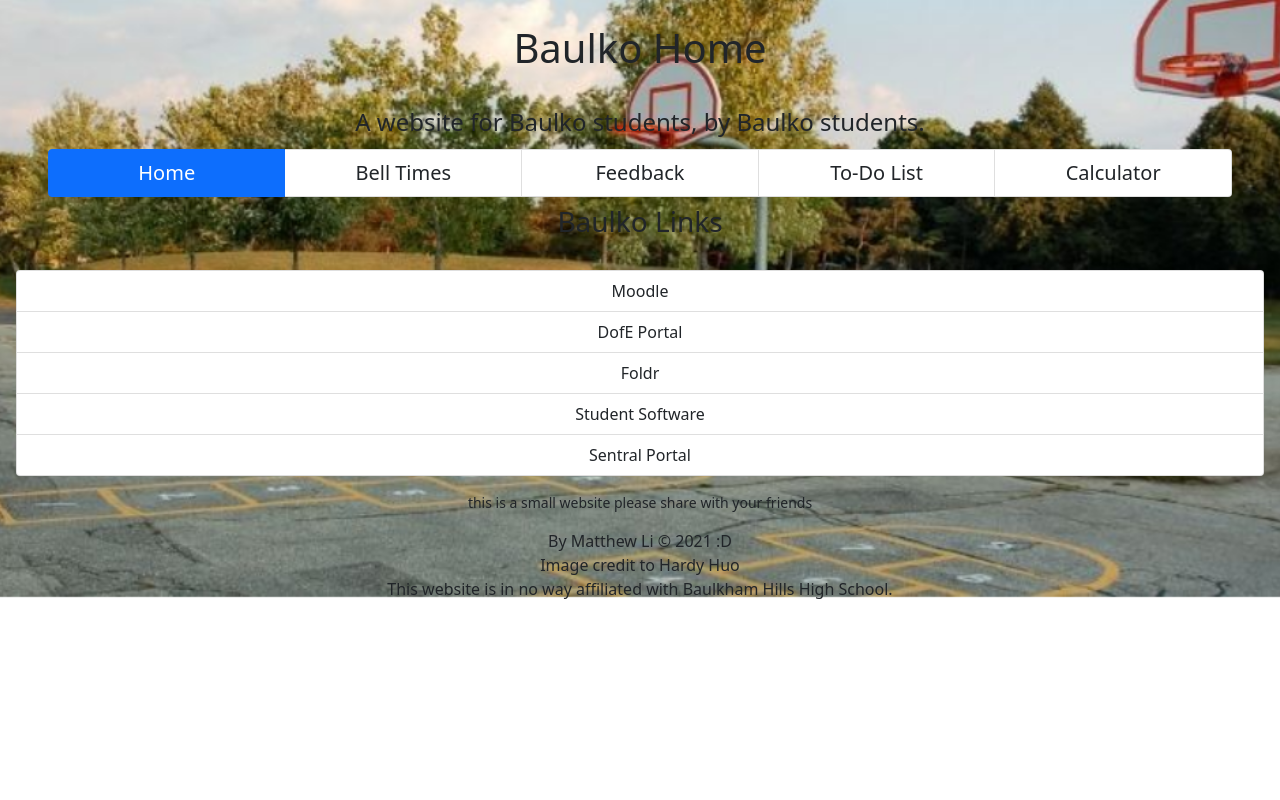
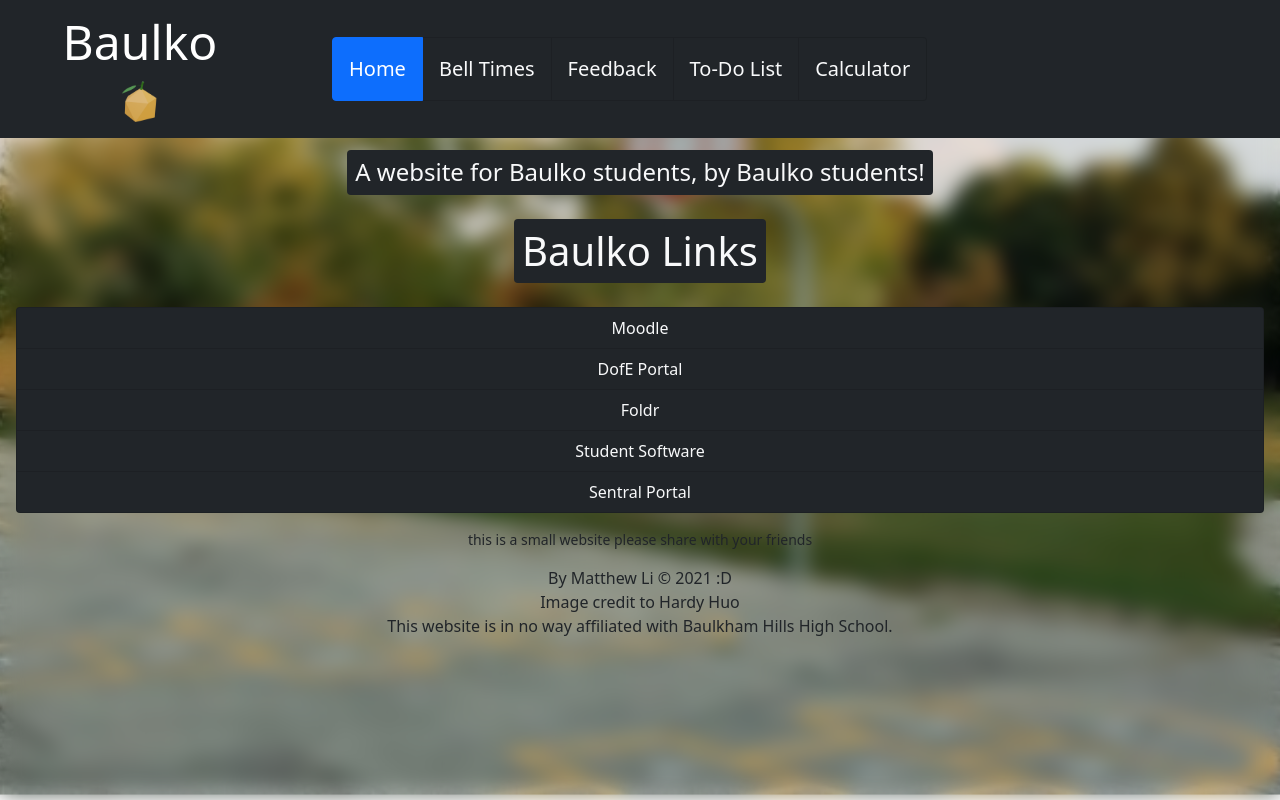
Before and after one commit to circles-png/baulkowebapp, a PHP site: page / in a window 1280 px wide. Run offline with PHP 8.4, Linux system fonts and the light colour scheme.

Commit message:
new look haha

```diff
--- a/global.css
+++ b/global.css
@@ -1,6 +1,23 @@
 body {
-    background-image: url("images/court_image.png");
-    background-position: center center;
-    background-repeat: no-repeat;
-    background-size: cover;
+  padding-top: 150px;
+  height: 100%;
+  width: 100%;
+  background-image: url("images/court_image.png");
+  background-position: center center;
+  background-repeat: no-repeat;
+  background-size: cover;
+  -webkit-backdrop-filter: blur(10px);
+  backdrop-filter: blur(10px);
 }
+
+html {
+  height: 100%;
+}
+
+img#orange {
+  width: 18%;
+}
+
+* {
+  box-sizing: border-box;
+}
--- a/index.html
+++ b/index.html
@@ -14,36 +14,56 @@
     <title>Baulko - Home</title>
 </head>
 
-<body class="d-flex flex-column h-100 w-100">
-    <h1 class="d-flex justify-content-center p-4">Baulko Home</h1>
-    <h4 class="d-flex justify-content-center text-center p-1">A website for Baulko students, by Baulko students.</h4>
+<body class="d-flex flex-column">
+    <nav class="navbar navbar-expand-md navbar-dark fixed-top bg-dark">
+        <div class="container-fluid">
+            <a class="navbar-brand text-center" href="">
+                <h1 id='baulko' class='display-5'>Baulko</h1><img src="images/untitled.png" alt="Baulko Logo"
+                    id='orange'>
+            </a>
+            <button class="navbar-toggler" type="button" data-bs-toggle="collapse" data-bs-target="#navbarCollapse">
+                <span class="navbar-toggler-icon"></span>
+            </button>
+            <div class="collapse navbar-collapse" id="navbarCollapse">
+                <div class="d-flex justify-content-end float-right float-end">
+                    <ul class="list-group list-group-horizontal-sm text-center px-5">
+                        <li class="list-group-item active p-3 fs-5">Home</li>
+                        <li class="list-group-item p-3 fs-5 bg-dark">
+                            <a class="text-decoration-none link-light" href="belltimes/times.html">Bell Times</a>
+                        </li>
+                        <li class="list-group-item p-3 fs-5 bg-dark">
+                            <a class="text-decoration-none link-light" href="feedback.html">Feedback</a>
+                        </li>
+                        <li class="list-group-item p-3 fs-5 bg-dark">
+                            <a class="text-decoration-none link-light" href="todolist/todolist.html">To-Do List</a>
+                        </li>
+                        <li class="list-group-item p-3 fs-5 bg-dark">
+                            <a class="text-decoration-none link-light" href="calculator/calculator.html">Calculator</a>
+                        </li>
+                    </ul>
+                </div>
+            </div>
+        </div>
+    </nav>
 
-    <ul class="list-group list-group-horizontal-sm justify-content-center text-center px-5">
-        <li class="list-group-item list-group-item-action active p-2 fs-5">Home</li>
-        <button class="list-group-item list-group-item-action p-2 fs-5"
-            onclick='window.location.href = "belltimes/times.html";'>Bell Times</button>
-        <button class="list-group-item list-group-item-action p-2 fs-5"
-            onclick='window.location.href = "feedback.html";'>Feedback</button>
-        <button class="list-group-item list-group-item-action p-2 fs-5"
-            onclick='window.location.href = "todolist/todolist.html";'>To-Do List</button>
-        <button class="list-group-item list-group-item-action p-2 fs-5"
-            onclick='window.location.href = "calculator/calculator.html";'>Calculator</button>
-    </ul>
-
-    <h3 class="d-flex p-2 justify-content-center">Baulko Links</h3>
+    <div id="bg"></div>
+    <span class="text-center d-flex justify-content-center">
+        <h4 class="d-flex justify-content-center text-center p-2 text-light bg-dark rounded">A website for Baulko students, by Baulko students!</h4>
+    </span>
+    <span class="text-center d-flex justify-content-center">
+        <h3 class="d-flex p-2 mt-3 rounded justify-content-center display-6 text-light bg-dark text-center">Baulko Links</h3>
+    </span>
     <ul class="d-flex list-group p-3 justify-content-center">
-        <a class="list-group-item d-flex justify-content-center" href="https://web1.baulkham-h.schools.nsw.edu.au"
-            target="_blank">Moodle</a>
-        <a class="list-group-item d-flex justify-content-center" href="https://student.det.nsw.edu.au"
-            target="_blank">DofE Portal</a>
-        <a class="list-group-item d-flex justify-content-center" href="https://web2.baulkham-h.schools.nsw.edu.au"
-            target="_blank">Foldr</a>
-        <a class="list-group-item d-flex justify-content-center" href="https://nsw-students.onthehub.com"
-            target="_blank">Student
-            Software</a>
-        <a class="list-group-item d-flex justify-content-center"
-            href="https://web3.baulkham-h.schools.nsw.edu.au/portal2/#!/login" target="_blank">Sentral
-            Portal</a>
+        <a class="list-group-item d-flex justify-content-center bg-dark link-light"
+            href="https://web1.baulkham-h.schools.nsw.edu.au" target="_blank">Moodle</a>
+        <a class="list-group-item d-flex justify-content-center bg-dark link-light"
+            href="https://student.det.nsw.edu.au" target="_blank">DofE Portal</a>
+        <a class="list-group-item d-flex justify-content-center bg-dark link-light"
+            href="https://web2.baulkham-h.schools.nsw.edu.au" target="_blank">Foldr</a>
+        <a class="list-group-item d-flex justify-content-center bg-dark link-light"
+            href="https://nsw-students.onthehub.com" target="_blank">Student Software</a>
+        <a class="list-group-item d-flex justify-content-center bg-dark link-light"
+            href="https://web3.baulkham-h.schools.nsw.edu.au/portal2/#!/login" target="_blank">Sentral Portal</a>
     </ul>
 
     <p class="d-flex justify-content-center fs-6"><small>this is a small website please share with your friends</small>
```
Also changed, not shown: images/untitled.png (added).
